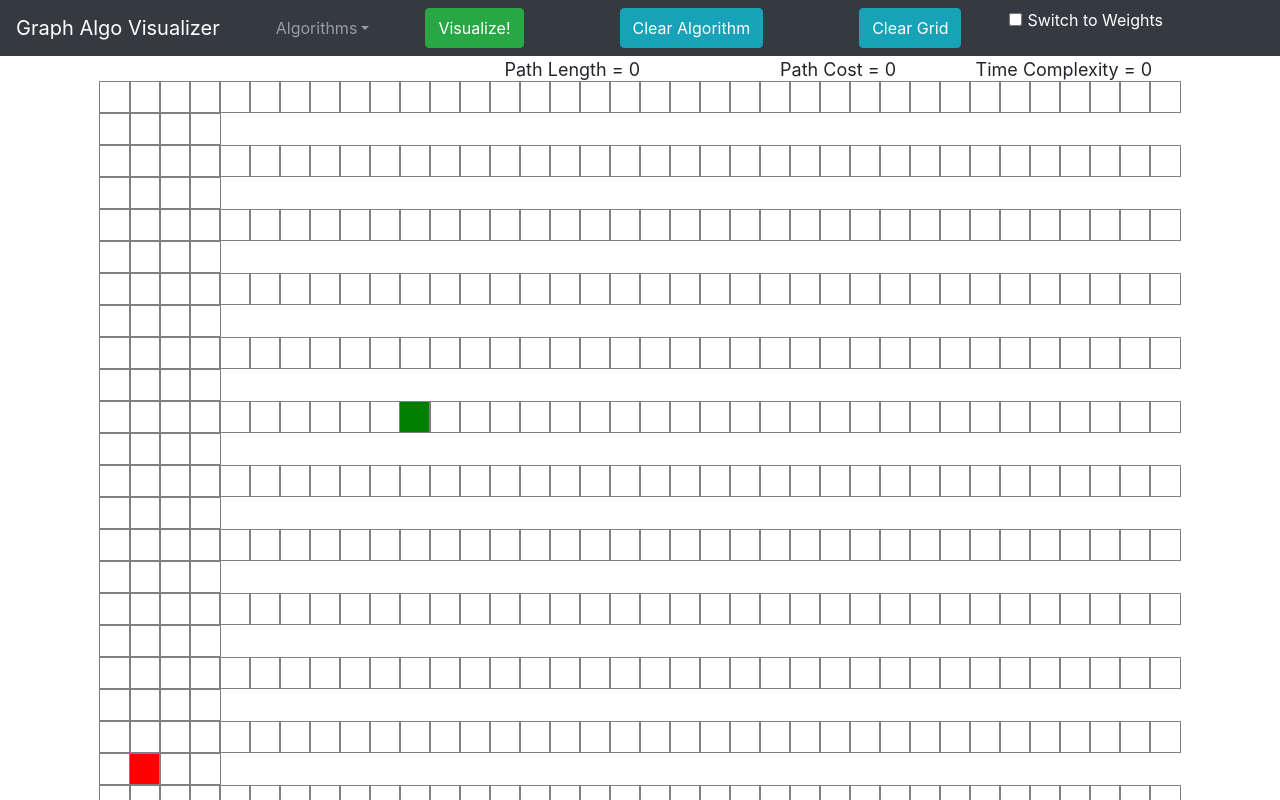
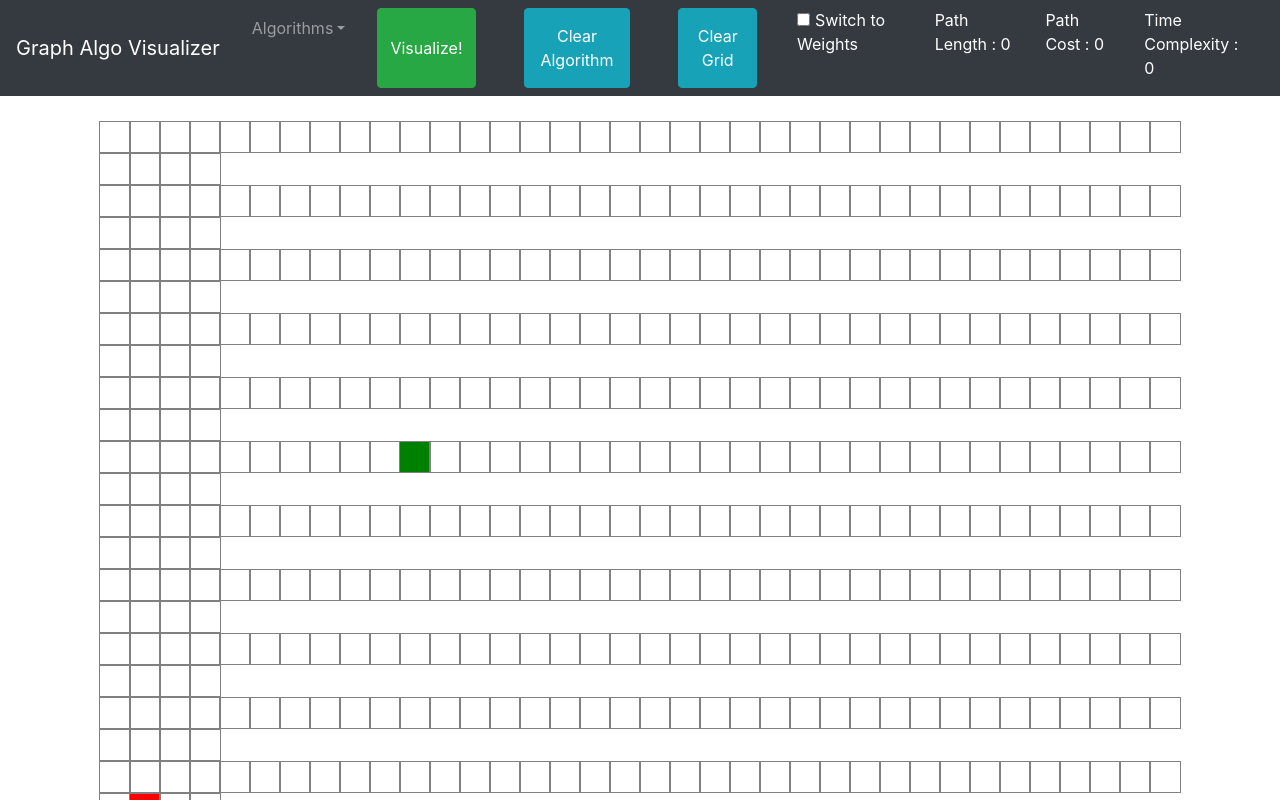
Before and after one commit to kushgupta-official/Graph-algo-visualizer, a React (Create React App) app: page / in a window 1280 px wide. Shown: the top 800 px of the page. Built offline with nearby package versions, Linux system fonts and the light colour scheme.

Commit message:
Navbar Updated and code redundancy decreased

```diff
--- a/src/graphAlgoVisualizer/graphAlgoVisualizer.jsx
+++ b/src/graphAlgoVisualizer/graphAlgoVisualizer.jsx
@@ -434,46 +434,40 @@ class GraphAlgoVisualizer extends Component {
           handleClearGrid={this.undoAlgoAndWalls}
           handleCheckboxChange={this.handleCheckboxChange}
           processActive={this.state.processActive}
+          timeComplexity={this.state.timeComplexity}
+          pathCost={this.state.pathCost}
+          pathLength={this.state.pathLength}
         ></Navbar>
-        <div>
-          <span className="time">
-            Time Complexity = {this.state.timeComplexity}
-          </span>
-          <span className="pathLength">
-            Path Length = {this.state.pathLength}
-          </span>
-          <span className="pathCost">Path Cost = {this.state.pathCost}</span>
-        </div>
         <div className="grid">
           {grid.map((row, rowIdx) => {
             return (
               <div key={rowIdx}>
                 {row.map((node, nodeIdx) => {
-                  const {
-                    row,
-                    column,
-                    isStart,
-                    isEnd,
-                    distance,
-                    isVisited,
-                    previousNode,
-                    isWall,
-                    weight,
-                    isMousePressed,
-                  } = node;
+                  // const {
+                  //   row,
+                  //   column,
+                  //   isStart,
+                  //   isEnd,
+                  //   distance,
+                  //   isVisited,
+                  //   previousNode,
+                  //   isWall,
+                  //   weight,
+                  //   isMousePressed,
+                  // } = node;
                   return (
                     <Node
                       key={nodeIdx}
-                      row={row}
-                      column={column}
-                      isStart={isStart}
-                      isEnd={isEnd}
-                      distance={distance}
-                      isVisited={isVisited}
-                      previousNode={previousNode}
-                      isWall={isWall}
-                      weight={weight}
-                      isMousePressed={isMousePressed}
+                      row={node.row}
+                      column={node.column}
+                      isStart={node.isStart}
+                      isEnd={node.isEnd}
+                      distance={node.distance}
+                      isVisited={node.isVisited}
+                      previousNode={node.previousNode}
+                      isWall={node.isWall}
+                      weight={node.weight}
+                      // isMousePressed={isMousePressed}
                       onMouseDown={(row, column) =>
                         this.handleMouseDown(row, column)
                       }
--- a/src/graphAlgoVisualizer/navbar.jsx
+++ b/src/graphAlgoVisualizer/navbar.jsx
@@ -46,10 +46,13 @@ class classNavbar extends Component {
       handleClearGrid,
       addWeights,
       handleCheckboxChange,
+      timeComplexity,
+      pathLength,
+      pathCost,
     } = this.props;
     return (
       <Navbar bg="dark" variant="dark" expand="lg">
-        <Navbar.Brand className="mr-5">Graph Algo Visualizer</Navbar.Brand>
+        <Navbar.Brand className="mr-4">Graph Algo Visualizer</Navbar.Brand>
         <Navbar.Toggle aria-controls="basic-navbar-nav" />
         <Navbar.Collapse id="basic-navbar-nav">
           <Nav className="mr-auto">
@@ -75,7 +78,7 @@ class classNavbar extends Component {
             </NavDropdown>
             <Button
               variant="success"
-              className="mx-5"
+              className="mx-4"
               onClick={this.visualize}
               id="visualize"
             >
@@ -83,7 +86,7 @@ class classNavbar extends Component {
             </Button>
             <Button
               variant="info"
-              className="mx-5"
+              className="mx-4"
               id="clearAlgo"
               onClick={handleClearAlgorithm}
             >
@@ -91,16 +94,19 @@ class classNavbar extends Component {
             </Button>
             <Button
               variant="info"
-              className="mx-5"
+              className="mx-4"
               onClick={handleClearGrid}
               id="clearGrid"
             >
               Clear Grid
             </Button>
-            <label>
+            <label className="mx-3">
               <Checkbox checked={addWeights} onChange={handleCheckboxChange} />
               <span className="checkBox">Switch to Weights</span>
             </label>
+            <label className="checkBox mx-3">Path Length : {pathLength}</label>
+            <label className="checkBox mx-3">Path Cost : {pathCost}</label>
+            <label className="checkBox mx-3">Time Complexity : {timeComplexity}</label>
           </Nav>
         </Navbar.Collapse>
       </Navbar>
```
Also changed, not shown: 1 other file (tests, documents, lock files or other folders).
